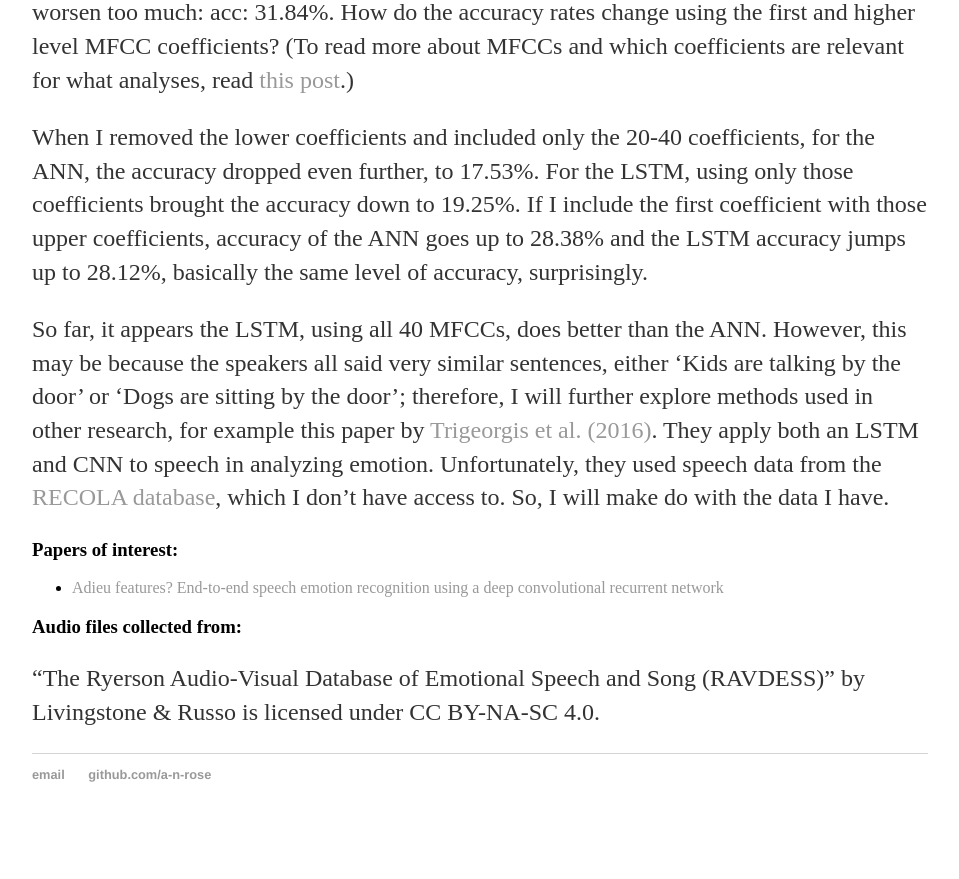
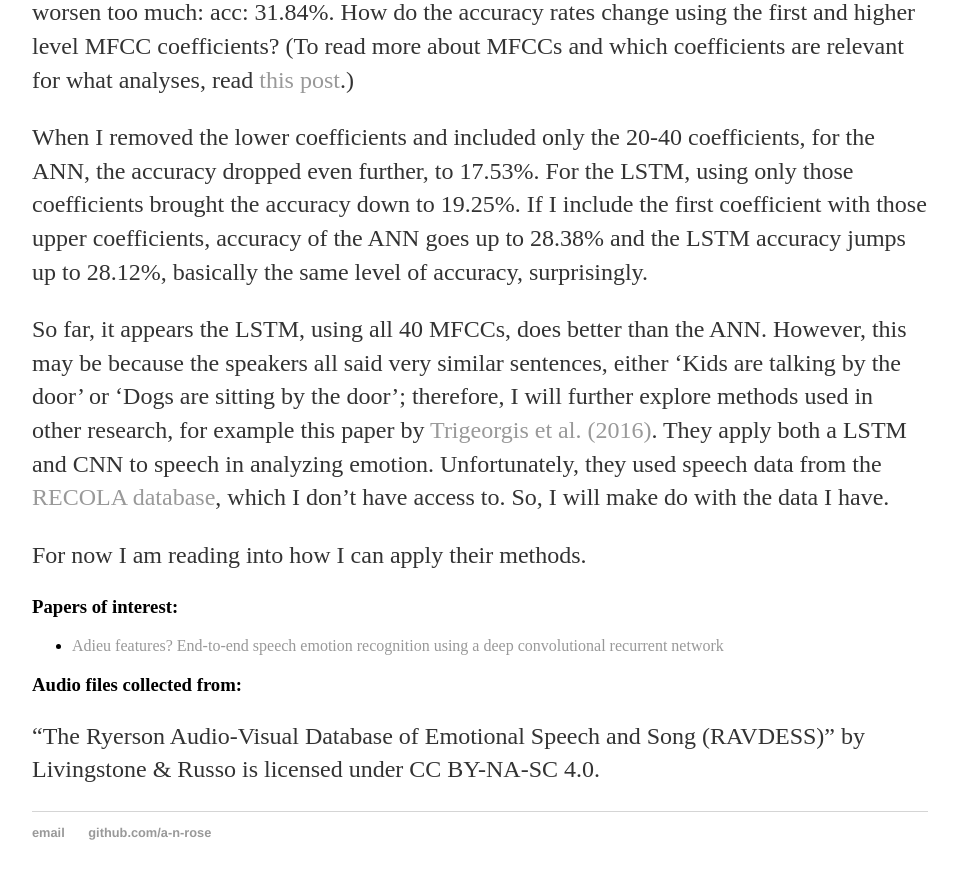
Before and after one commit to a-n-rose/a-n-rose.github.io, a Jekyll site: the page built from _posts/2018-09-11-emotion-classifier.md, in a window 1280 px wide and 900 px high, scrolled down 1520 px. Shown: the top 879 px of the window, without its empty margins (160-1119 px from the left). Built offline with Jekyll 4.4.1, drawn with Linux system fonts in a browser that asks for light colours; before the commit the page ends 2362 px from its top, so only the background shows below that.

Commit message:
minor edit

```diff
--- a/_posts/2018-09-11-emotion-classifier.md
+++ b/_posts/2018-09-11-emotion-classifier.md
@@ -45,13 +45,13 @@ For a bit of reference, I trained all 40 MFCCs on a 3-layer ANN and the accuracy
 
 When I removed the lower coefficients and included only the 20-40 coefficients, for the ANN, the accuracy dropped even further, to 17.53%. For the LSTM, using only those coefficients brought the accuracy down to 19.25%. If I include the first coefficient with those upper coefficients, accuracy of the ANN goes up to 28.38% and the LSTM accuracy jumps up to 28.12%, basically the same level of accuracy, surprisingly.
 
-So far, it appears the LSTM, using all 40 MFCCs, does better than the ANN. However, this may be because the speakers all said very similar sentences, either 'Kids are talking by the door' or 'Dogs are sitting by the door'; therefore, I will further explore methods used in other research, for example this paper by <a href="https://ieeexplore.ieee.org/abstract/document/7472669/">Trigeorgis et al. (2016)</a>. They apply both an LSTM and CNN to speech in analyzing emotion. Unfortunately, they used speech data from the <a href="https://diuf.unifr.ch/diva/recola/download.html">RECOLA database</a>, which I don't have access to. So, I will make do with the data I have.
+So far, it appears the LSTM, using all 40 MFCCs, does better than the ANN. However, this may be because the speakers all said very similar sentences, either 'Kids are talking by the door' or 'Dogs are sitting by the door'; therefore, I will further explore methods used in other research, for example this paper by <a href="https://ieeexplore.ieee.org/abstract/document/7472669/">Trigeorgis et al. (2016)</a>. They apply both a LSTM and CNN to speech in analyzing emotion. Unfortunately, they used speech data from the <a href="https://diuf.unifr.ch/diva/recola/download.html">RECOLA database</a>, which I don't have access to. So, I will make do with the data I have.
+
+For now I am reading into how I can apply their methods.
 
 ### Papers of interest:
 * <a href="https://ieeexplore.ieee.org/abstract/document/7472669/">Adieu features? End-to-end speech emotion recognition using a deep convolutional recurrent network</a>
 
-
-
 ### Audio files collected from:
 
 "The Ryerson Audio-Visual Database of Emotional Speech and Song (RAVDESS)" by Livingstone & Russo is licensed under CC BY-NA-SC 4.0.
```
